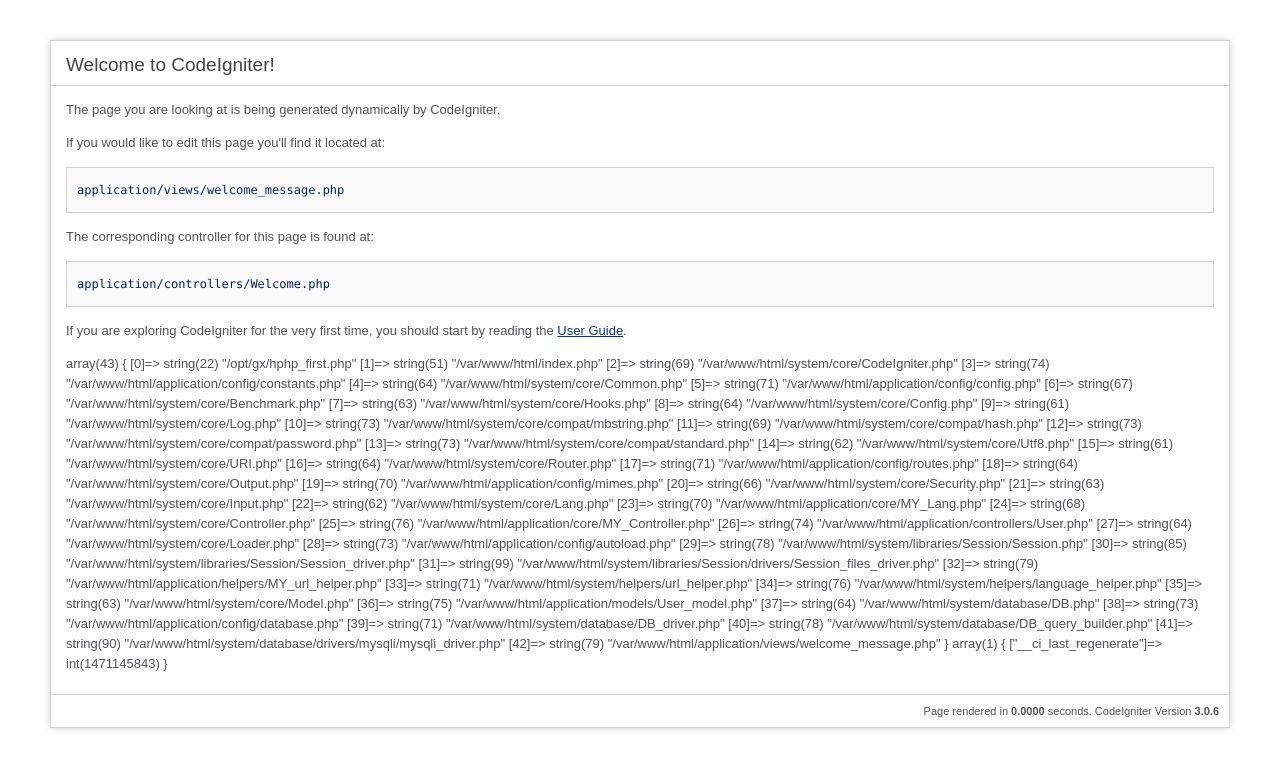
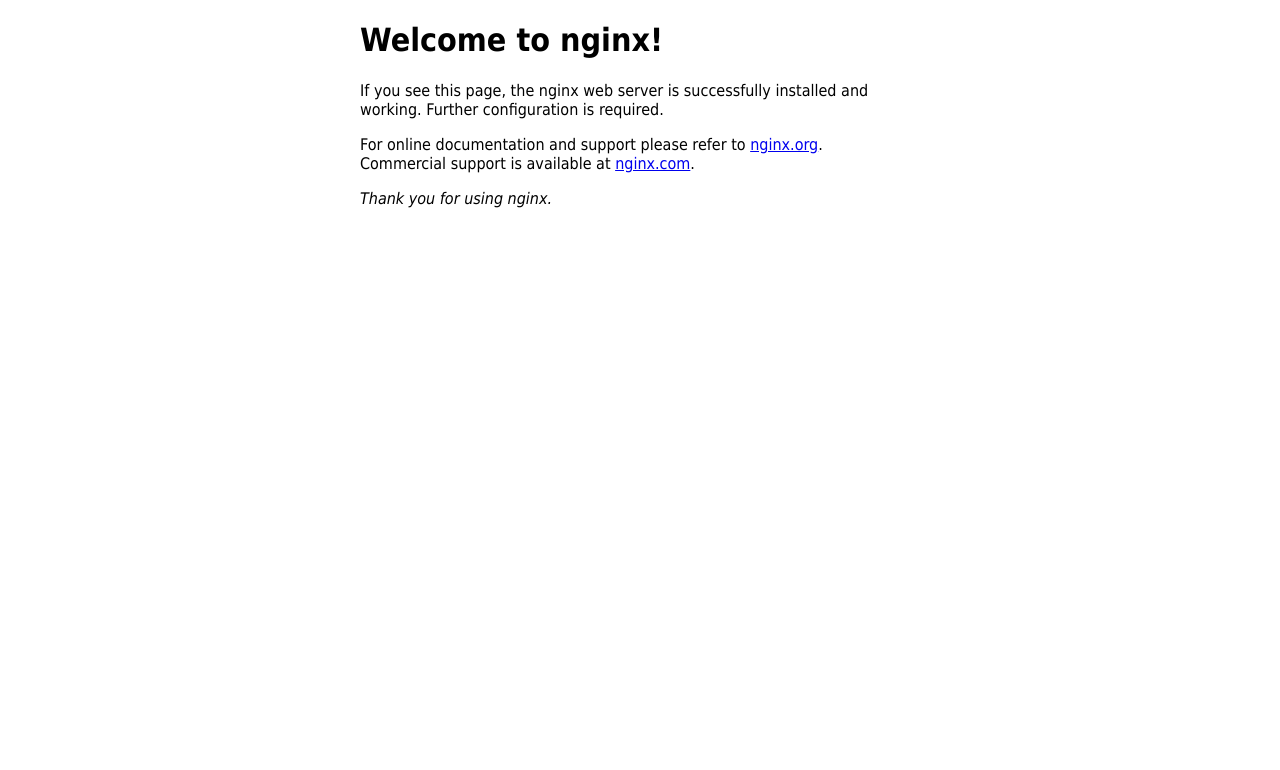
Before and after one commit to ntso-k/links, a CodeIgniter app: page /database/index.php/user/index in a window 1280 px wide. Shown: the top 770 px of the page. Run offline with CodeIgniter, Linux system fonts and the light colour scheme.

Commit message:
fake page

```diff
--- a/application/views/welcome_message.php
+++ b/application/views/welcome_message.php
@@ -1,93 +1,25 @@
-<?php
-defined('BASEPATH') OR exit('No direct script access allowed');
-?><!DOCTYPE html>
-<html lang="en">
+<!DOCTYPE html>
+<html>
 <head>
-	<meta charset="utf-8">
-	<title>Welcome to CodeIgniter</title>
-
-	<style type="text/css">
-
-	::selection { background-color: #E13300; color: white; }
-	::-moz-selection { background-color: #E13300; color: white; }
-
-	body {
-		background-color: #fff;
-		margin: 40px;
-		font: 13px/20px normal Helvetica, Arial, sans-serif;
-		color: #4F5155;
-	}
-
-	a {
-		color: #003399;
-		background-color: transparent;
-		font-weight: normal;
-	}
-
-	h1 {
-		color: #444;
-		background-color: transparent;
-		border-bottom: 1px solid #D0D0D0;
-		font-size: 19px;
-		font-weight: normal;
-		margin: 0 0 14px 0;
-		padding: 14px 15px 10px 15px;
-	}
-
-	code {
-		font-family: Consolas, Monaco, Courier New, Courier, monospace;
-		font-size: 12px;
-		background-color: #f9f9f9;
-		border: 1px solid #D0D0D0;
-		color: #002166;
-		display: block;
-		margin: 14px 0 14px 0;
-		padding: 12px 10px 12px 10px;
-	}
-
-	#body {
-		margin: 0 15px 0 15px;
-	}
-
-	p.footer {
-		text-align: right;
-		font-size: 11px;
-		border-top: 1px solid #D0D0D0;
-		line-height: 32px;
-		padding: 0 10px 0 10px;
-		margin: 20px 0 0 0;
-	}
-
-	#container {
-		margin: 10px;
-		border: 1px solid #D0D0D0;
-		box-shadow: 0 0 8px #D0D0D0;
-	}
+	<title>Welcome to nginx!</title>
+	<style>
+		body {
+			width: 35em;
+			margin: 0 auto;
+			font-family: Tahoma, Verdana, Arial, sans-serif;
+		}
 	</style>
 </head>
 <body>
+<h1>Welcome to nginx!</h1>
+<p>If you see this page, the nginx web server is successfully installed and
+	working. Further configuration is required.</p>
 
-<div id="container">
-	<h1>Welcome to CodeIgniter!</h1>
+<p>For online documentation and support please refer to
+	<a href="http://nginx.org/">nginx.org</a>.<br/>
+	Commercial support is available at
+	<a href="http://nginx.com/">nginx.com</a>.</p>
 
-	<div id="body">
-		<p>The page you are looking at is being generated dynamically by CodeIgniter.</p>
-
-		<p>If you would like to edit this page you'll find it located at:</p>
-		<code>application/views/welcome_message.php</code>
-
-		<p>The corresponding controller for this page is found at:</p>
-		<code>application/controllers/Welcome.php</code>
-
-		<p>If you are exploring CodeIgniter for the very first time, you should start by reading the <a href="user_guide/">User Guide</a>.</p>
-
-        <?php $files = get_included_files(); ?>
-        <?php var_dump($files); ?>
-        <?php var_dump($_SESSION); ?>
-	</div>
-
-	<p class="footer">Page rendered in <strong>{elapsed_time}</strong> seconds. <?php echo  (ENVIRONMENT === 'development') ?  'CodeIgniter Version <strong>' . CI_VERSION . '</strong>' : '' ?></p>
-</div>
-
+<p><em>Thank you for using nginx.</em></p>
 </body>
 </html>
```
